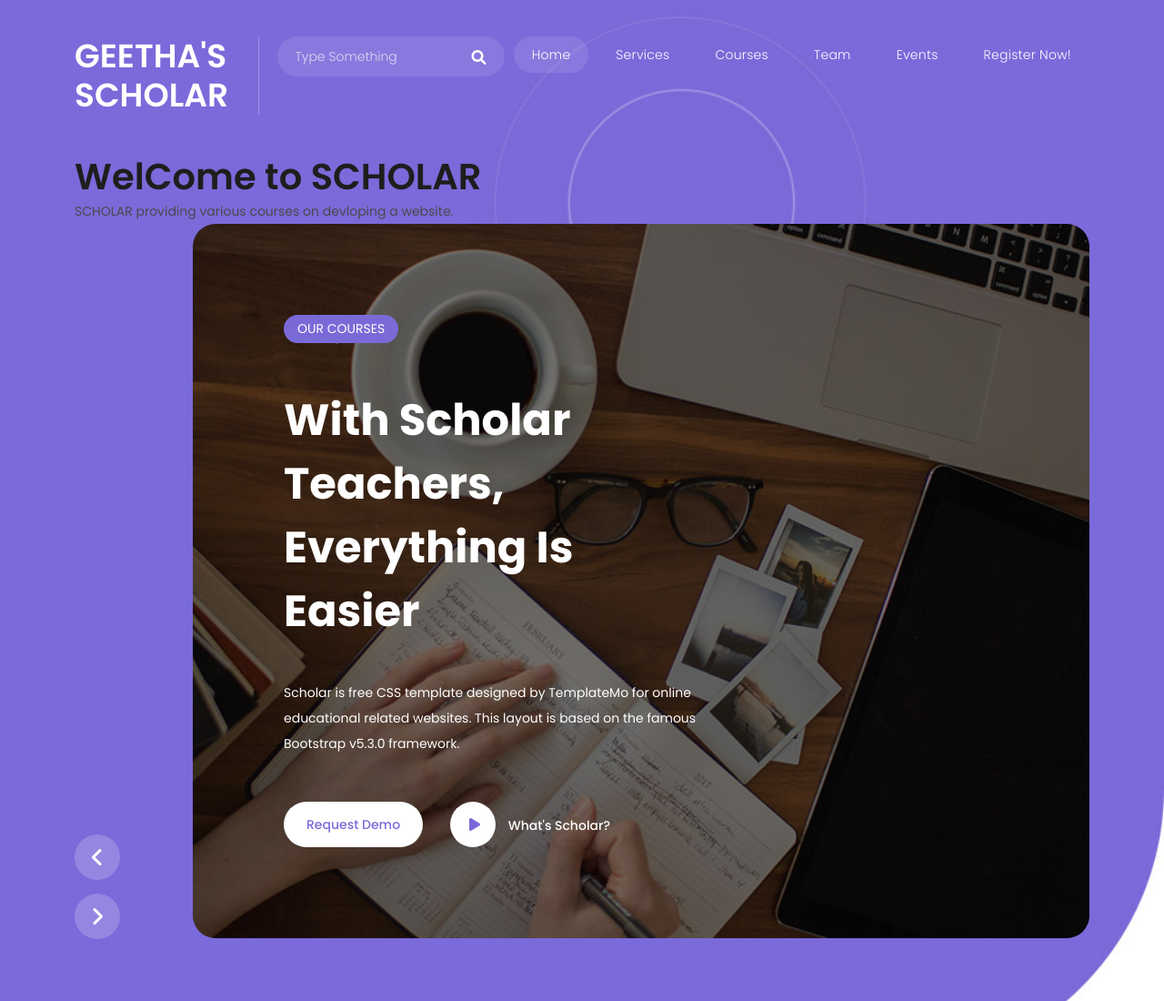
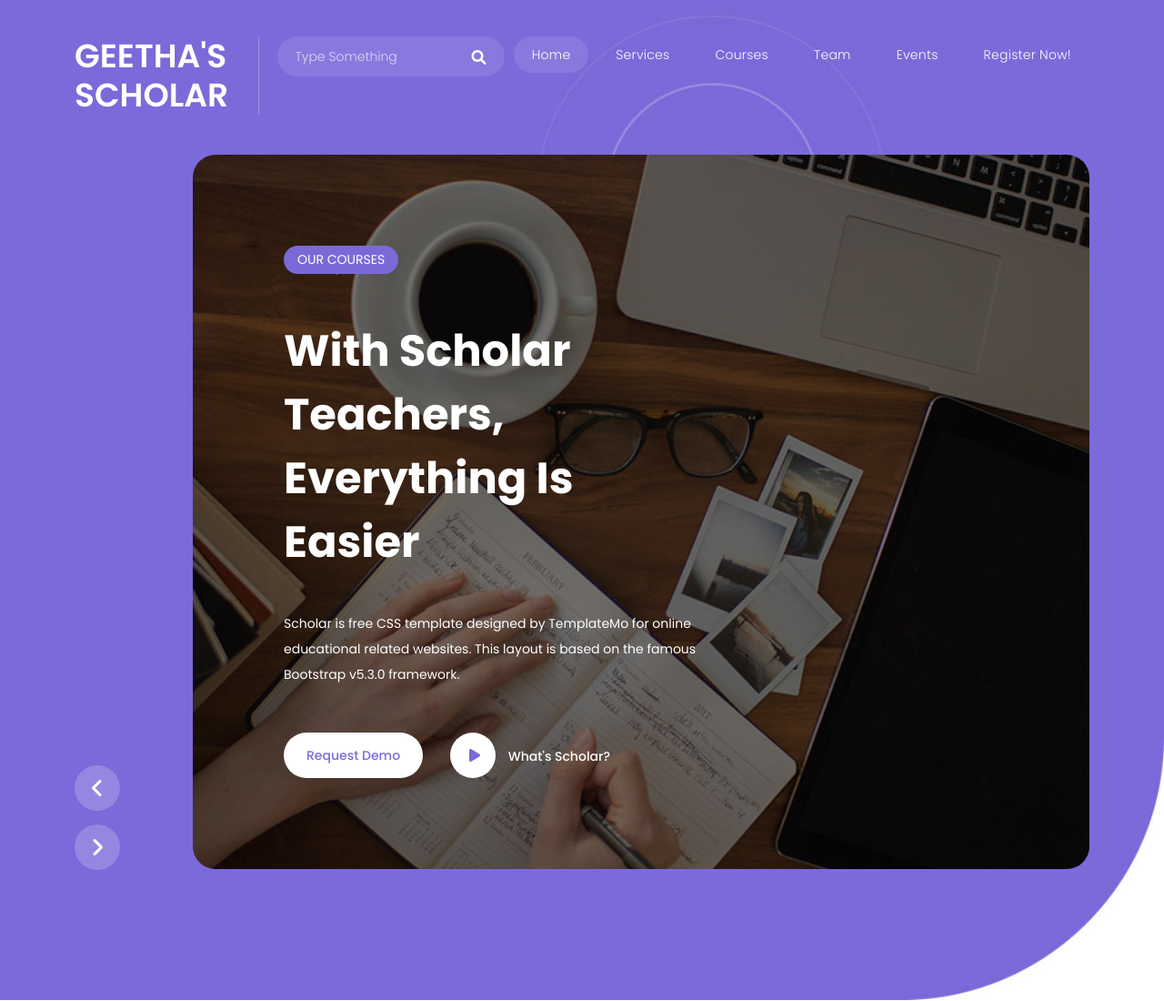
Before and after one commit to Geetha-Garampelly/Profolio-G, a plain HTML site: page index.html in a window 1280 px wide. Shown: the top 1100 px of the page at 91% size. Drawn offline with nearby package versions, Linux system fonts and the light colour scheme.

Commit message:
Update index.html

```diff
--- a/index.html
+++ b/index.html
@@ -84,8 +84,6 @@ https://templatemo.com/tm-586-scholar
 
   <div class="main-banner" id="top">
     <div class="container">
-      <h1>WelCome to SCHOLAR</h1>
-      <p>SCHOLAR providing various courses on devloping a website.</p>
       <div class="row">
         <div class="col-lg-12">
           <div class="owl-carousel owl-banner">
```
